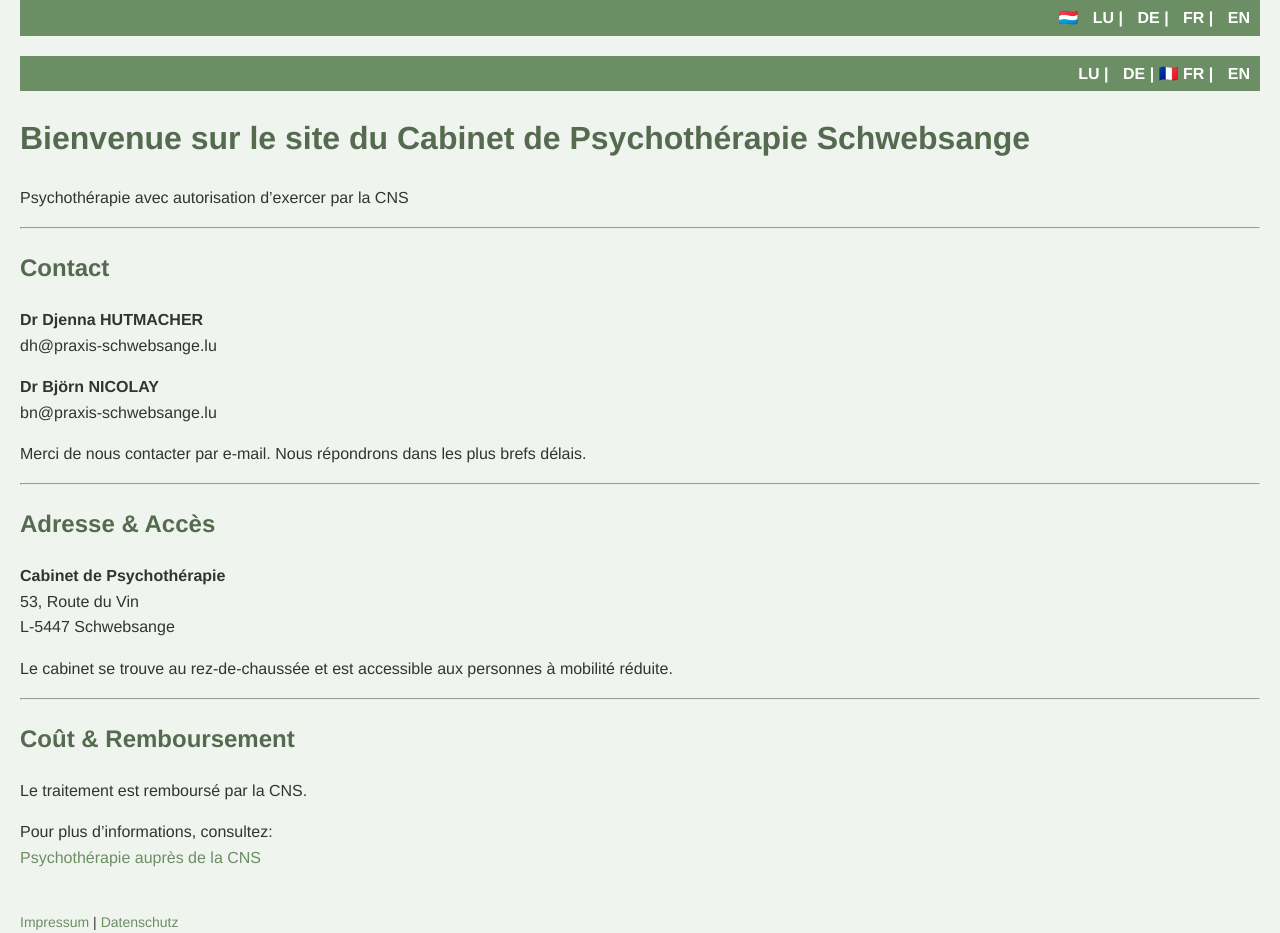
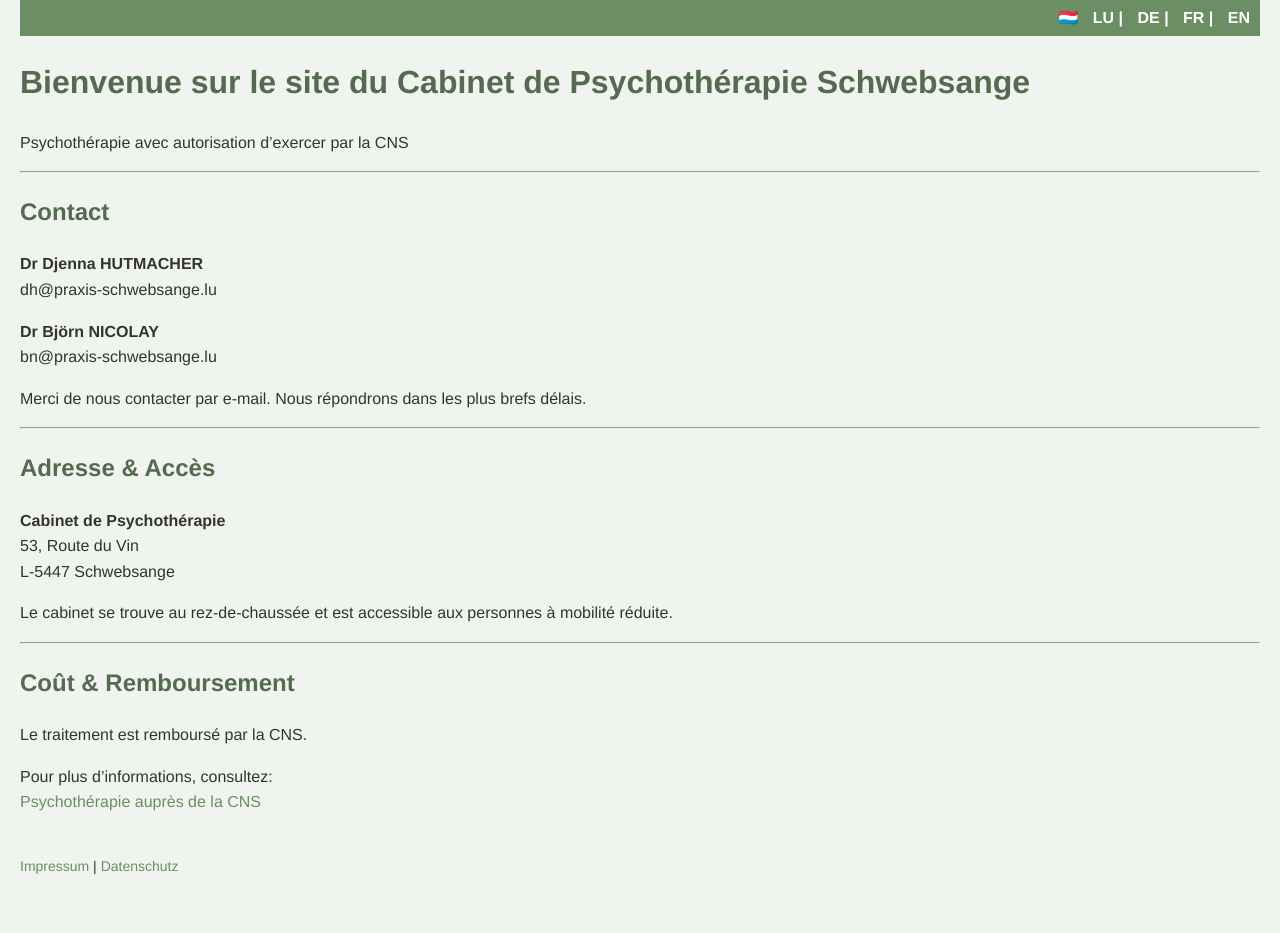
Before and after one commit to bjoernbrightside/praxis-schwebsange, a Jekyll site: the page built from fr/index.md, in a window 1280 px wide. Built offline with Jekyll 4.4.1, drawn with Linux system fonts in a browser that asks for light colours; our own code applies the rules of GitHub Pages for plain Markdown files; after the commit the page ends 900 px from its top, so only the background shows below that.

Commit message:
Update index.md

```diff
--- a/fr/index.md
+++ b/fr/index.md
@@ -1,10 +1,7 @@
 ---
 layout: default
+lang: fr
 ---
-
-<div class="language-bar">
-<a href="/praxis-schwebsange/lb/">LU</a> | <a href="/praxis-schwebsange/de/">DE</a> | 🇫🇷 <b>FR</b> | <a href="/praxis-schwebsange/en/">EN</a>
-</div>
 
 # Bienvenue sur le site du Cabinet de Psychothérapie Schwebsange
 
```
